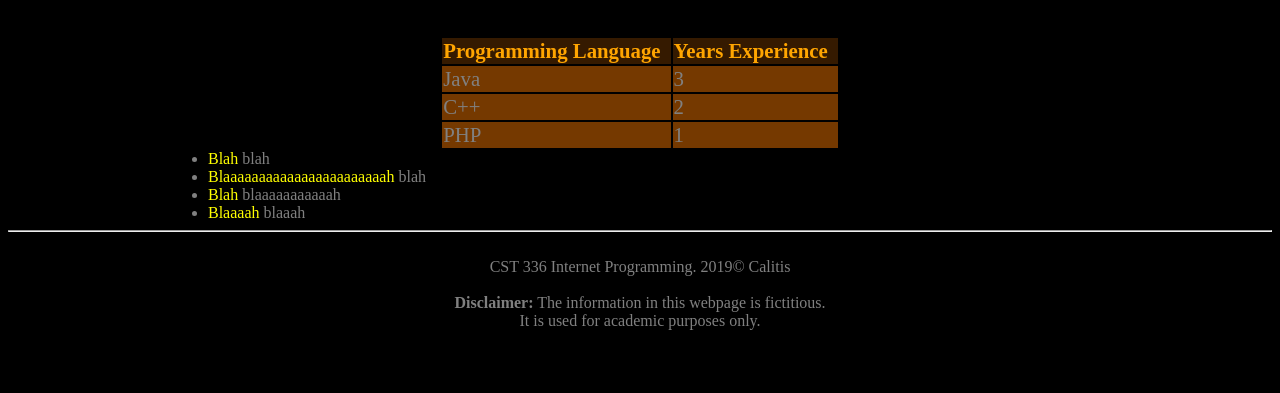
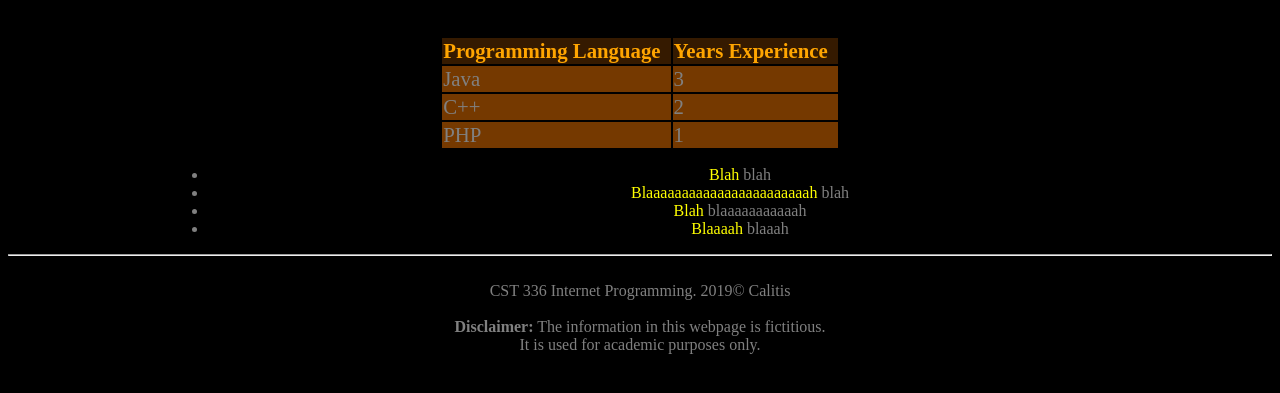
Before and after one commit to r0b0b0t/cst336, a PHP site: page /labs/lab1/about.html in a window 1280 px wide. Shown: the part 123-516 px from the top of the page. Run offline with PHP 8.4, Linux system fonts and the light colour scheme.

Commit message:
Centered ul

```diff
--- a/labs/lab1/css/styles.css
+++ b/labs/lab1/css/styles.css
@@ -60,7 +60,7 @@ td strong {
 }
 
 ul {
-    margin: 0px auto;
+   text-align: center;
     padding-left: 200px;
 }
 
```
